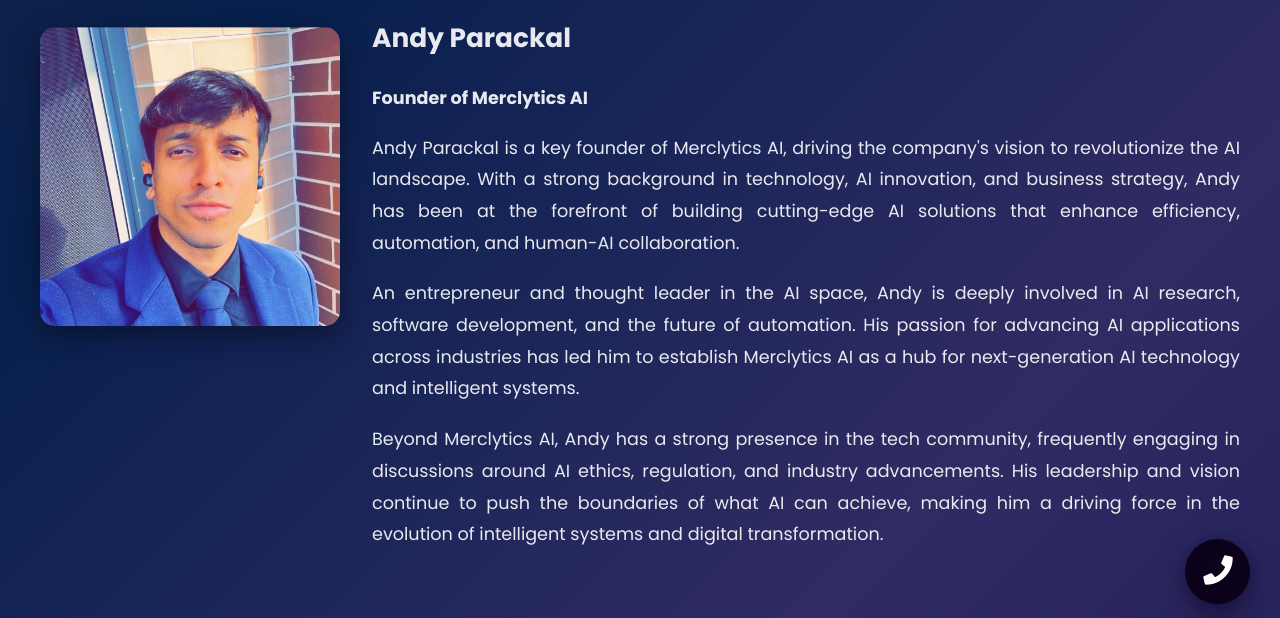
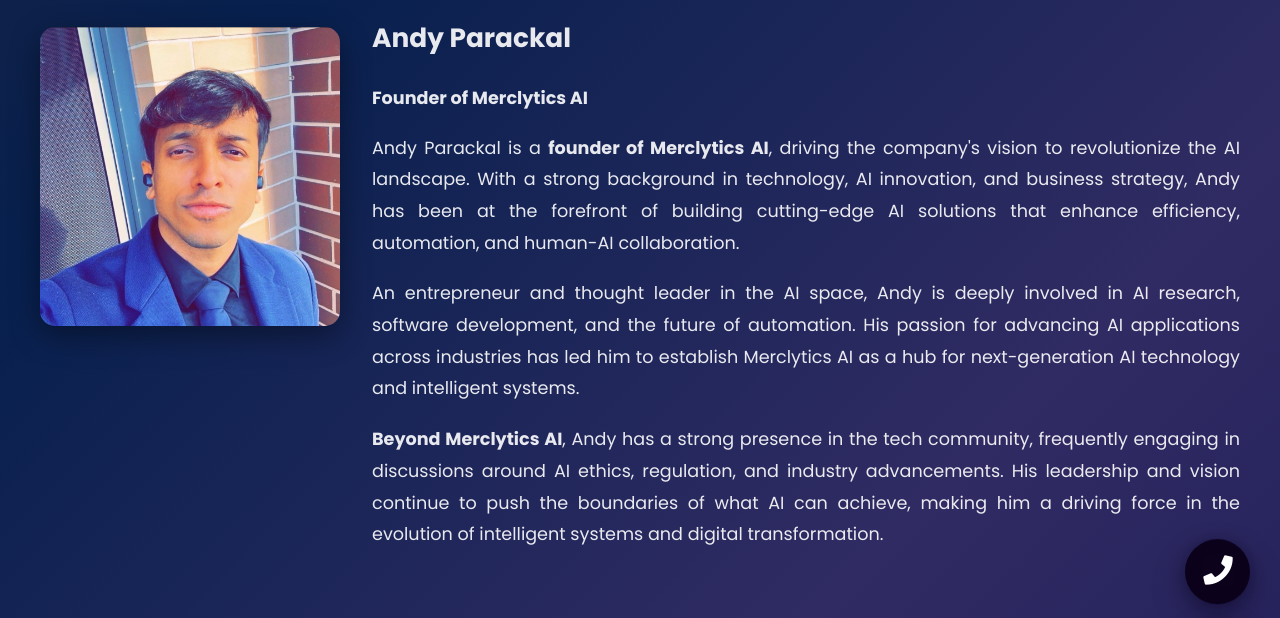
Before and after one commit to ajmal03/merclytics, a plain HTML site: page Andy-pro.html in a window 1280 px wide. Shown: the part 82-700 px from the top of the page. Drawn offline with Linux system fonts and the light colour scheme.

Commit message:
Update Andy-pro.html

```diff
--- a/Andy-pro.html
+++ b/Andy-pro.html
@@ -784,9 +784,9 @@
                         <h2>Andy Parackal</h2>
                         <p style="font-weight: bold;">Founder of Merclytics AI</p>
 
-                        <p style="text-align: justify; line-height: 1.8; margin-bottom: 1.2rem;">Andy Parackal is a key founder of Merclytics AI, driving the company's vision to revolutionize the AI landscape. With a strong background in technology, AI innovation, and business strategy, Andy has been at the forefront of building cutting-edge AI solutions that enhance efficiency, automation, and human-AI collaboration.</p>
+                        <p style="text-align: justify; line-height: 1.8; margin-bottom: 1.2rem;">Andy Parackal is a <strong>founder of Merclytics AI</strong>, driving the company's vision to revolutionize the AI landscape. With a strong background in technology, AI innovation, and business strategy, Andy has been at the forefront of building cutting-edge AI solutions that enhance efficiency, automation, and human-AI collaboration.</p>
                         <p style="text-align: justify; line-height: 1.8; margin-bottom: 1.2rem;">An entrepreneur and thought leader in the AI space, Andy is deeply involved in AI research, software development, and the future of automation. His passion for advancing AI applications across industries has led him to establish Merclytics AI as a hub for next-generation AI technology and intelligent systems.</p>
-                        <p style="text-align: justify; line-height: 1.8; margin-bottom: 1.2rem;">Beyond Merclytics AI, Andy has a strong presence in the tech community, frequently engaging in discussions around AI ethics, regulation, and industry advancements. His leadership and vision continue to push the boundaries of what AI can achieve, making him a driving force in the evolution of intelligent systems and digital transformation.</p>
+                        <p style="text-align: justify; line-height: 1.8; margin-bottom: 1.2rem;"><strong>Beyond Merclytics AI</strong>, Andy has a strong presence in the tech community, frequently engaging in discussions around AI ethics, regulation, and industry advancements. His leadership and vision continue to push the boundaries of what AI can achieve, making him a driving force in the evolution of intelligent systems and digital transformation.</p>
                      </div>
                 </div>
              </div>
```
